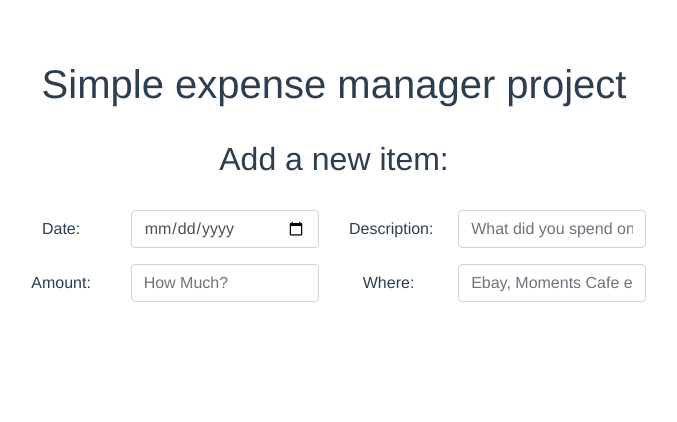
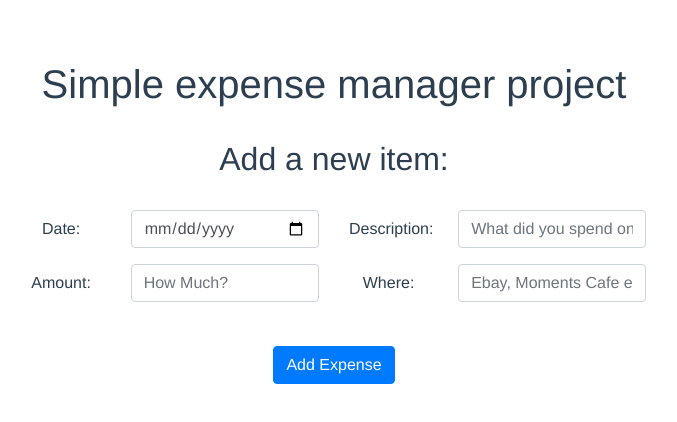
Before and after one commit to YoniWitz/Expense-Tracker-Vue, a Vue app: page / in a window 1280 px wide. Shown: the top 422 px of the page, without its empty margins (306-983 px from the left). Built offline with nearby package versions, Linux system fonts and the light colour scheme.

Commit message:
added button

```diff
--- a/src/components/ExpenseTracker.vue
+++ b/src/components/ExpenseTracker.vue
@@ -39,6 +39,8 @@
         <div class="col-3"></div>
         <div class="col-3"></div>
       </div>
+      <br>
+       <button type="submit" class="btn btn-primary my-1">Add Expense</button>
     </form>
   </div>
 </template>
```
